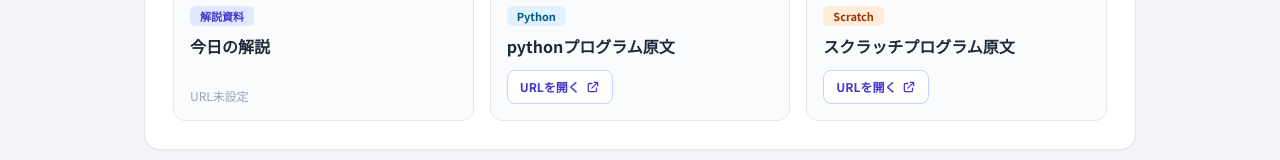
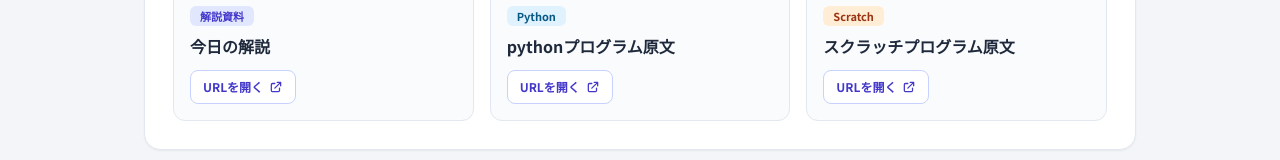
Before and after one commit to ruka246/python-quiz-feedback, a plain HTML site: page index.html in a window 1280 px wide. Shown: the part 563-723 px from the top of the page. Drawn offline with nearby package versions, Linux system fonts and the light colour scheme.

Commit message:
Update todayUrl with a new Google Drive link

```diff
--- a/index.html
+++ b/index.html
@@ -692,7 +692,7 @@
 
     const defaultExplanation = {
       note: "本日のクイズ解説と、使用したプログラム原文のリンクです。",
-      todayUrl: "",
+      todayUrl: "https://drive.google.com/file/d/1x0q1d1V6bxSxgW0YFMvLQkGvszNk__52/view?usp=sharing",
       pythonUrl: "https://colab.research.google.com/drive/1KEfNvHGcQ6XKGh1SNSC-D18X4KGgFmn2?hl=ja",
       scratchUrl: "https://pcratch.j-code.org/projects/1000082478/editor",
       updatedAt: "2026/11/25 更新"
```
